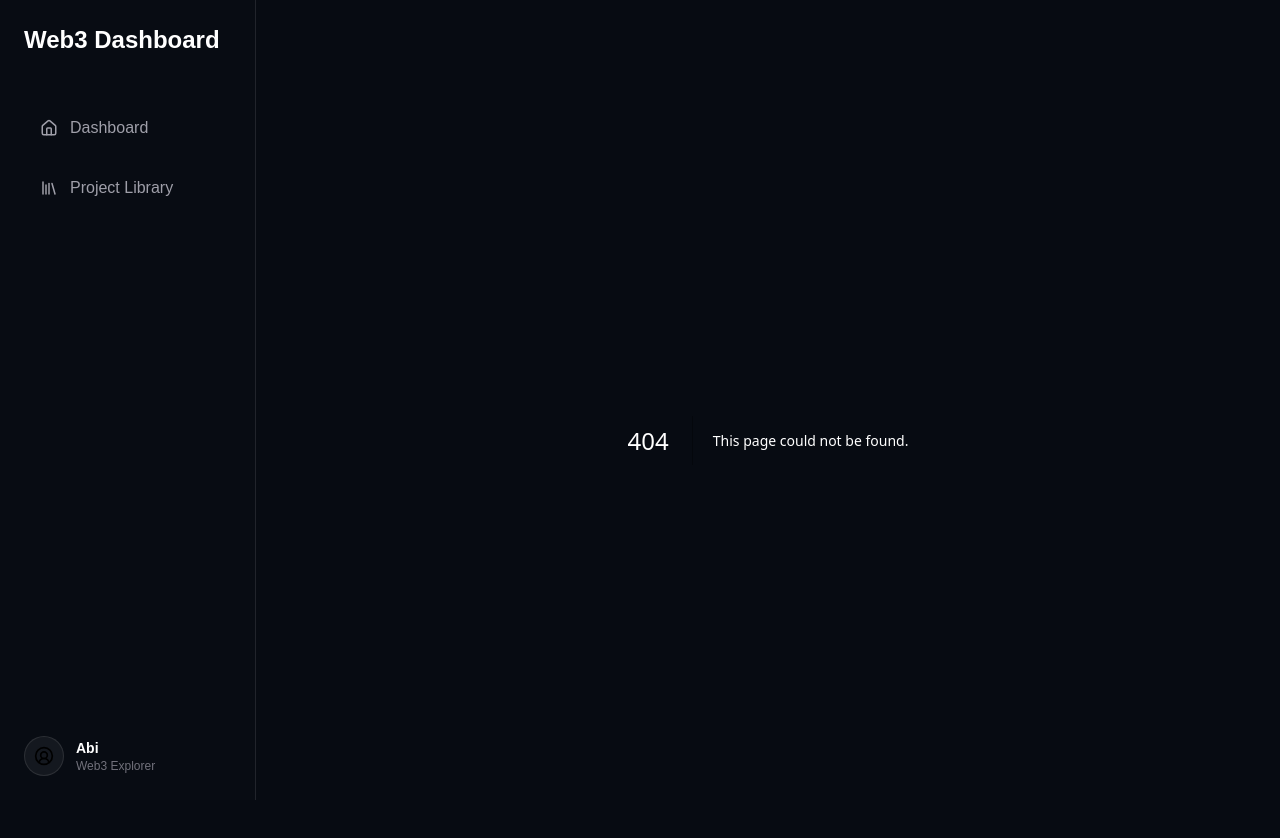
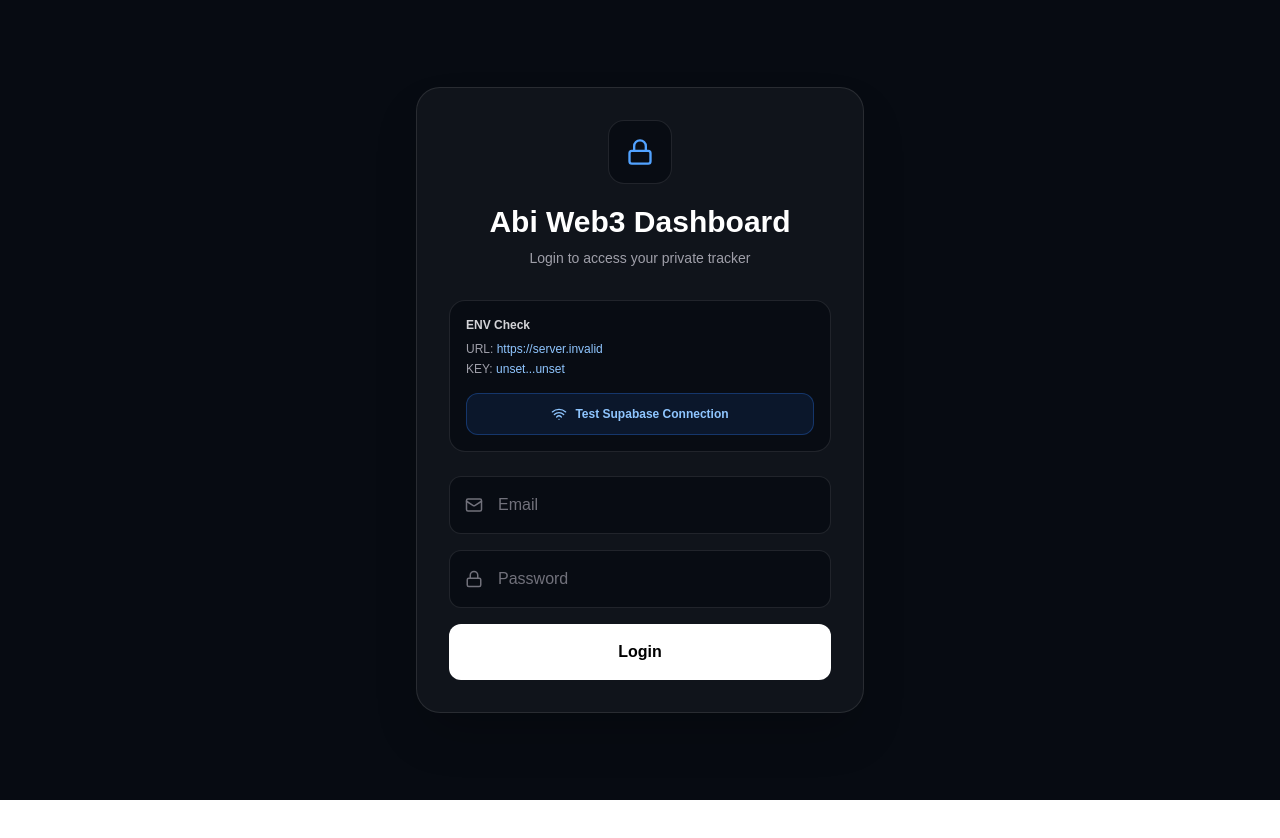
Before and after one commit to baymax019/web3-dashboard, a Next.js app: page /login in a window 1280 px wide. Before the commit this address had no page. Shown: the top 838 px of the page. After the commit the page ends 800 px from the top, so only its background shows below. Built offline with nearby package versions, Linux system fonts and the light colour scheme; no server answers.

Commit message:
add private login auth

```diff
--- /dev/null
+++ b/app/auth-shell.tsx
@@ -0,0 +1,97 @@
+"use client";
+
+import { useEffect, useState } from "react";
+import { usePathname, useRouter } from "next/navigation";
+import { supabase } from "../lib/supabase";
+import Sidebar from "./sidebar";
+
+export default function AuthShell({
+  children,
+}: {
+  children: React.ReactNode;
+}) {
+  const pathname = usePathname();
+  const router = useRouter();
+
+  const [isChecking, setIsChecking] = useState(true);
+  const [isLoggedIn, setIsLoggedIn] = useState(false);
+
+  const isLoginPage = pathname === "/login";
+
+  useEffect(() => {
+    const checkSession = async () => {
+      const { data, error } = await supabase.auth.getSession();
+
+      if (error) {
+        console.error("SESSION ERROR:", error);
+      }
+
+      const hasSession = !!data.session;
+
+      if (!hasSession && !isLoginPage) {
+        setIsLoggedIn(false);
+        setIsChecking(false);
+        router.push("/login");
+        return;
+      }
+
+      if (hasSession && isLoginPage) {
+        setIsLoggedIn(true);
+        setIsChecking(false);
+        router.push("/");
+        return;
+      }
+
+      setIsLoggedIn(hasSession);
+      setIsChecking(false);
+    };
+
+    checkSession();
+
+    const {
+      data: { subscription },
+    } = supabase.auth.onAuthStateChange((_event, session) => {
+      const hasSession = !!session;
+
+      setIsLoggedIn(hasSession);
+
+      if (!hasSession && pathname !== "/login") {
+        router.push("/login");
+      }
+
+      if (hasSession && pathname === "/login") {
+        router.push("/");
+      }
+    });
+
+    return () => {
+      subscription.unsubscribe();
+    };
+  }, [pathname, router, isLoginPage]);
+
+  if (isChecking) {
+    return (
+      <div className="flex min-h-screen items-center justify-center bg-[#070b12] text-zinc-400">
+        Checking session...
+      </div>
+    );
+  }
+
+  if (isLoginPage) {
+    return <>{children}</>;
+  }
+
+  if (!isLoggedIn) {
+    return null;
+  }
+
+  return (
+    <div className="flex min-h-screen bg-[#070b12]">
+      <Sidebar />
+
+      <main className="ml-64 min-h-screen flex-1 bg-[#070b12] p-10 text-white">
+        {children}
+      </main>
+    </div>
+  );
+}
--- a/app/layout.tsx
+++ b/app/layout.tsx
@@ -1,7 +1,7 @@
 import type { Metadata } from "next";
 import { Geist, Geist_Mono } from "next/font/google";
 import "./globals.css";
-import Sidebar from "./sidebar";
+import AuthShell from "./auth-shell";
 
 const geistSans = Geist({
   variable: "--font-geist-sans",
@@ -29,13 +29,7 @@ export default function RootLayout({
       className={`${geistSans.variable} ${geistMono.variable}`}
     >
       <body className="bg-[#070b12] text-white">
-        <div className="flex min-h-screen bg-[#070b12]">
-          <Sidebar />
-
-          <main className="ml-64 min-h-screen flex-1 bg-[#070b12] p-10 text-white">
-            {children}
-          </main>
-        </div>
+        <AuthShell>{children}</AuthShell>
       </body>
     </html>
   );
--- /dev/null
+++ b/app/login/page.tsx
@@ -0,0 +1,219 @@
+"use client";
+
+import { useState } from "react";
+import { useRouter } from "next/navigation";
+import { Lock, Mail, Loader2, Wifi } from "lucide-react";
+import { supabase } from "../../lib/supabase";
+
+const supabaseUrl = process.env.NEXT_PUBLIC_SUPABASE_URL || "";
+const supabaseKey = process.env.NEXT_PUBLIC_SUPABASE_ANON_KEY || "";
+
+export default function LoginPage() {
+  const router = useRouter();
+
+  const [email, setEmail] = useState("");
+  const [password, setPassword] = useState("");
+
+  const [isLoading, setIsLoading] = useState(false);
+  const [isTesting, setIsTesting] = useState(false);
+  const [errorMessage, setErrorMessage] = useState("");
+  const [debugMessage, setDebugMessage] = useState("");
+
+  const testConnection = async () => {
+    setDebugMessage("");
+    setErrorMessage("");
+    setIsTesting(true);
+
+    try {
+      const response = await fetch(`${supabaseUrl}/rest/v1/projects?select=id&limit=1`, {
+        method: "GET",
+        headers: {
+          apikey: supabaseKey,
+          Authorization: `Bearer ${supabaseKey}`,
+        },
+      });
+
+      if (!response.ok) {
+        const text = await response.text();
+
+        setDebugMessage(
+          `Database test failed. Status: ${response.status}. Response: ${text}`
+        );
+
+        setIsTesting(false);
+        return;
+      }
+
+      setDebugMessage(
+        "Database connection OK. Supabase URL and key are readable."
+      );
+    } catch (error) {
+      console.error("CONNECTION TEST ERROR:", error);
+
+      setDebugMessage(
+        "Connection test failed. Browser cannot reach Supabase. Check .env.local URL/key, internet, VPN, adblock, or browser extension."
+      );
+    }
+
+    setIsTesting(false);
+  };
+
+  const login = async () => {
+    setErrorMessage("");
+    setDebugMessage("");
+
+    if (!email.trim() || !password.trim()) {
+      setErrorMessage("Email and password are required.");
+      return;
+    }
+
+    setIsLoading(true);
+
+    try {
+      const { data, error } = await supabase.auth.signInWithPassword({
+        email: email.trim(),
+        password: password.trim(),
+      });
+
+      if (error) {
+        setErrorMessage(error.message);
+        setIsLoading(false);
+        return;
+      }
+
+      if (!data.session) {
+        setErrorMessage("Login failed. No session returned.");
+        setIsLoading(false);
+        return;
+      }
+
+      router.push("/");
+      router.refresh();
+    } catch (error) {
+      console.error("LOGIN FETCH ERROR:", error);
+
+      setErrorMessage(
+        "Failed to fetch Supabase Auth. Database may work, but Auth request is blocked or misconfigured."
+      );
+
+      setIsLoading(false);
+    }
+  };
+
+  return (
+    <div className="flex min-h-screen items-center justify-center bg-[#070b12] px-6 py-10 text-white">
+      <div className="w-full max-w-md rounded-3xl border border-white/10 bg-white/[0.04] p-8 shadow-2xl">
+        <div className="mb-8 text-center">
+          <div className="mx-auto mb-5 flex h-16 w-16 items-center justify-center rounded-2xl border border-white/10 bg-[#080c13]">
+            <Lock className="text-blue-400" size={28} />
+          </div>
+
+          <h1 className="text-3xl font-bold">
+            Abi Web3 Dashboard
+          </h1>
+
+          <p className="mt-2 text-sm text-zinc-400">
+            Login to access your private tracker
+          </p>
+        </div>
+
+        <div className="mb-6 rounded-2xl border border-white/10 bg-[#080c13] p-4 text-xs text-zinc-400">
+          <p className="mb-2 font-semibold text-zinc-300">
+            ENV Check
+          </p>
+
+          <p>
+            URL:{" "}
+            <span className="text-blue-300">
+              {supabaseUrl || "MISSING"}
+            </span>
+          </p>
+
+          <p className="mt-1">
+            KEY:{" "}
+            <span className="text-blue-300">
+              {supabaseKey
+                ? `${supabaseKey.slice(0, 12)}...${supabaseKey.slice(-6)}`
+                : "MISSING"}
+            </span>
+          </p>
+
+          <button
+            onClick={testConnection}
+            disabled={isTesting}
+            className="mt-4 flex w-full items-center justify-center gap-2 rounded-xl border border-blue-500/30 bg-blue-500/10 px-4 py-3 font-semibold text-blue-300 hover:bg-blue-500/20 disabled:cursor-not-allowed disabled:opacity-60"
+          >
+            {isTesting ? (
+              <Loader2 size={16} className="animate-spin" />
+            ) : (
+              <Wifi size={16} />
+            )}
+
+            {isTesting ? "Testing..." : "Test Supabase Connection"}
+          </button>
+
+          {debugMessage && (
+            <div className="mt-4 rounded-xl border border-white/10 bg-white/[0.04] p-3 text-zinc-300">
+              {debugMessage}
+            </div>
+          )}
+        </div>
+
+        <div className="space-y-4">
+          <div className="relative">
+            <Mail
+              size={18}
+              className="absolute left-4 top-1/2 -translate-y-1/2 text-zinc-500"
+            />
+
+            <input
+              type="email"
+              placeholder="Email"
+              value={email}
+              onChange={(event) => setEmail(event.target.value)}
+              className="w-full rounded-xl border border-white/10 bg-[#080c13] py-4 pl-12 pr-4 text-white outline-none placeholder:text-zinc-500 focus:border-blue-500"
+            />
+          </div>
+
+          <div className="relative">
+            <Lock
+              size={18}
+              className="absolute left-4 top-1/2 -translate-y-1/2 text-zinc-500"
+            />
+
+            <input
+              type="password"
+              placeholder="Password"
+              value={password}
+              onChange={(event) => setPassword(event.target.value)}
+              onKeyDown={(event) => {
+                if (event.key === "Enter") {
+                  login();
+                }
+              }}
+              className="w-full rounded-xl border border-white/10 bg-[#080c13] py-4 pl-12 pr-4 text-white outline-none placeholder:text-zinc-500 focus:border-blue-500"
+            />
+          </div>
+
+          {errorMessage && (
+            <div className="rounded-xl border border-red-500/30 bg-red-500/10 p-4 text-sm text-red-300">
+              {errorMessage}
+            </div>
+          )}
+
+          <button
+            onClick={login}
+            disabled={isLoading}
+            className="flex w-full items-center justify-center gap-2 rounded-xl bg-white py-4 font-semibold text-black transition hover:bg-zinc-200 disabled:cursor-not-allowed disabled:opacity-60"
+          >
+            {isLoading && (
+              <Loader2 size={18} className="animate-spin" />
+            )}
+
+            {isLoading ? "Logging in..." : "Login"}
+          </button>
+        </div>
+      </div>
+    </div>
+  );
+}
--- a/app/sidebar.tsx
+++ b/app/sidebar.tsx
@@ -1,11 +1,25 @@
 "use client";
 
 import Link from "next/link";
-import { usePathname } from "next/navigation";
-import { Home, Library, CircleUserRound } from "lucide-react";
+import { usePathname, useRouter } from "next/navigation";
+import {
+  Home,
+  Library,
+  CircleUserRound,
+  LogOut,
+} from "lucide-react";
+import { supabase } from "../lib/supabase";
 
 export default function Sidebar() {
   const pathname = usePathname();
+  const router = useRouter();
+
+  const logout = async () => {
+    await supabase.auth.signOut();
+
+    router.push("/login");
+    router.refresh();
+  };
 
   const navItem = (href: string, label: string, Icon: any) => (
     <Link
@@ -32,15 +46,27 @@ export default function Sidebar() {
         {navItem("/library", "Project Library", Library)}
       </nav>
 
-      <div className="absolute bottom-6 left-6 flex items-center gap-3">
-        <div className="flex h-10 w-10 items-center justify-center rounded-full border border-white/10 bg-white/5">
-          <CircleUserRound size={20} />
+      <div className="absolute bottom-6 left-6 right-6">
+        <div className="mb-4 flex items-center gap-3">
+          <div className="flex h-10 w-10 items-center justify-center rounded-full border border-white/10 bg-white/5">
+            <CircleUserRound size={20} />
+          </div>
+
+          <div>
+            <p className="text-sm font-semibold text-white">Abi</p>
+            <p className="text-xs text-zinc-500">
+              Private Dashboard
+            </p>
+          </div>
         </div>
 
-        <div>
-          <p className="text-sm font-semibold text-white">Abi</p>
-          <p className="text-xs text-zinc-500">Web3 Explorer</p>
-        </div>
+        <button
+          onClick={logout}
+          className="flex w-full items-center justify-center gap-2 rounded-xl border border-red-500/30 bg-red-500/10 px-4 py-3 text-sm font-semibold text-red-400 hover:bg-red-500/20"
+        >
+          <LogOut size={16} />
+          Logout
+        </button>
       </div>
     </aside>
   );
--- a/lib/supabase.ts
+++ b/lib/supabase.ts
@@ -1,12 +1,14 @@
 import { createClient } from "@supabase/supabase-js";
 
-const supabaseUrl =
-  process.env.NEXT_PUBLIC_SUPABASE_URL!;
+const supabaseUrl = process.env.NEXT_PUBLIC_SUPABASE_URL;
+const supabaseAnonKey = process.env.NEXT_PUBLIC_SUPABASE_ANON_KEY;
 
-const supabaseAnonKey =
-  process.env.NEXT_PUBLIC_SUPABASE_ANON_KEY!;
+if (!supabaseUrl) {
+  throw new Error("Missing NEXT_PUBLIC_SUPABASE_URL");
+}
 
-export const supabase = createClient(
-  supabaseUrl,
-  supabaseAnonKey
-);
+if (!supabaseAnonKey) {
+  throw new Error("Missing NEXT_PUBLIC_SUPABASE_ANON_KEY");
+}
+
+export const supabase = createClient(supabaseUrl, supabaseAnonKey);
```
